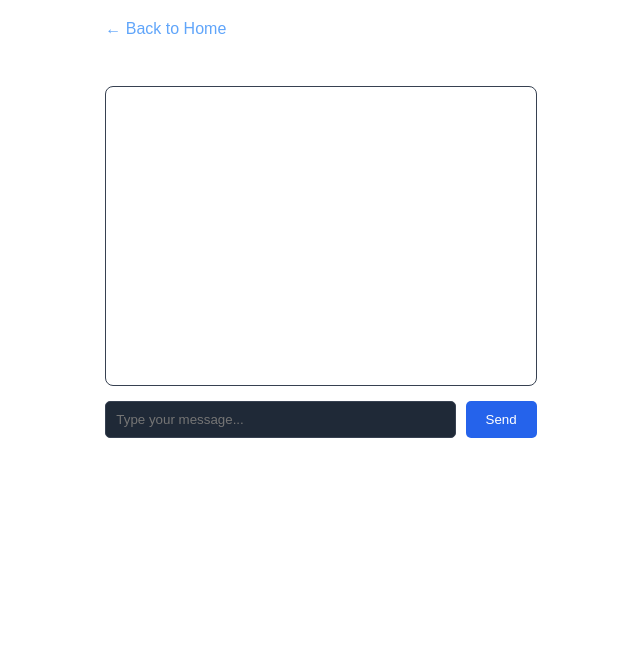
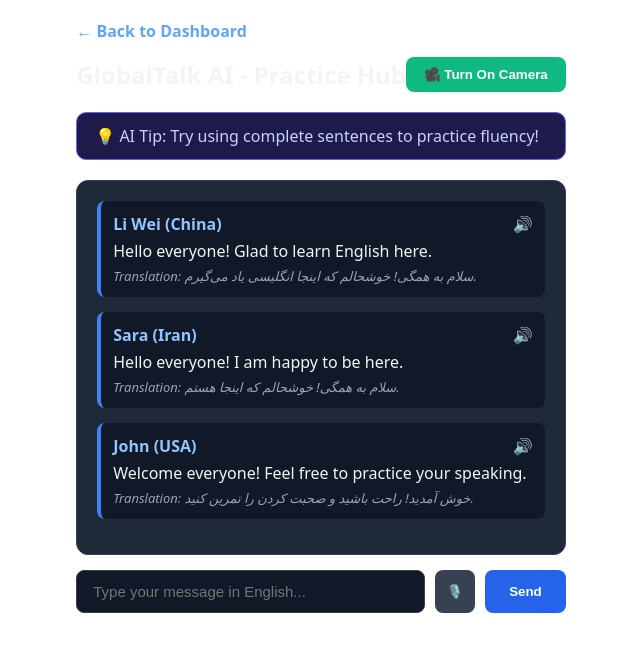
Before and after one commit to Talkbrige999/askenglish.app, a Next.js app: page /chat in a window 1280 px wide. Shown: the top 652 px of the page, without its empty margins (319-959 px from the left). Built offline with nearby package versions, Linux system fonts and the light colour scheme.

Commit message:
Enhance chat functionality with voice and video support

```diff
--- a/app/chat/page.js
+++ b/app/chat/page.js
@@ -1,48 +1,198 @@
-
 'use client';
 
-import { useState } from 'react';
+import { useState, useRef } from 'react';
 import Link from 'next/link';
 
 export default function ChatPage() {
   const [messages, setMessages] = useState([
-    { id: 1, sender: 'AI Instructor', text: 'Hello! How can I help you practice today?' }
+    { id: 1, sender: 'Li Wei (China)', text: 'Hello everyone! Glad to learn English here.', translated: 'سلام به همگی! خوشحالم که اینجا انگلیسی یاد می‌گیرم.' },
+    { id: 2, sender: 'Sara (Iran)', text: 'Hello everyone! I am happy to be here.', translated: 'سلام به همگی! خوشحالم که اینجا هستم.' },
+    { id: 3, sender: 'John (USA)', text: 'Welcome everyone! Feel free to practice your speaking.', translated: 'خوش آمدید! راحت باشید و صحبت کردن را تمرین کنید.' }
   ]);
+
   const [input, setInput] = useState('');
+  const [aiTip, setAiTip] = useState('💡 AI Tip: Try using complete sentences to practice fluency!');
+  const [isVideoOn, setIsVideoOn] = useState(false);
+  const [isRecording, setIsRecording] = useState(false);
+  const [audioUrl, setAudioUrl] = useState(null);
+
+  const videoRef = useRef(null);
+  const streamRef = useRef(null);
+  const mediaRecorderRef = useRef(null);
+  const audioChunksRef = useRef([]);
+
+  // مدیریت دوربین
+  const toggleVideo = async () => {
+    if (isVideoOn) {
+      if (streamRef.current) {
+        streamRef.current.getTracks().forEach((track) => track.stop());
+        streamRef.current = null;
+      }
+      setIsVideoOn(false);
+    } else {
+      try {
+        const stream = await navigator.mediaDevices.getUserMedia({ video: true, audio: true });
+        streamRef.current = stream;
+        if (videoRef.current) {
+          videoRef.current.srcObject = stream;
+        }
+        setIsVideoOn(true);
+      } catch (err) {
+        alert('لطفاً دسترسی به دوربین و میکروفون را در مرورگر تأیید کنید.');
+      }
+    }
+  };
+
+  // مدیریت ضبط صدا (Voice Message)
+  const startRecording = async () => {
+    try {
+      const stream = await navigator.mediaDevices.getUserMedia({ audio: true });
+      mediaRecorderRef.current = new MediaRecorder(stream);
+      audioChunksRef.current = [];
+
+      mediaRecorderRef.current.ondataavailable = (e) => {
+        if (e.data.size > 0) audioChunksRef.current.push(e.data);
+      };
+
+      mediaRecorderRef.current.onstop = () => {
+        const audioBlob = new Blob(audioChunksRef.current, { type: 'audio/webm' });
+        const url = URL.createObjectURL(audioBlob);
+        setAudioUrl(url);
+      };
+
+      mediaRecorderRef.current.start();
+      setIsRecording(true);
+    } catch (err) {
+      alert('دسترسی به میکروفون داده نشد.');
+    }
+  };
+
+  const stopRecording = () => {
+    if (mediaRecorderRef.current && isRecording) {
+      mediaRecorderRef.current.stop();
+      setIsRecording(false);
+    }
+  };
+
+  // تلفظ متن (Text to Speech)
+  const speakText = (text) => {
+    if ('speechSynthesis' in window) {
+      const utterance = new SpeechSynthesisUtterance(text);
+      utterance.lang = 'en-US';
+      window.speechSynthesis.speak(utterance);
+    }
+  };
 
   const handleSend = (e) => {
     e.preventDefault();
-    if (!input.trim()) return;
-    setMessages((prev) => [...prev, { id: Date.now(), sender: 'You', text: input }]);
+    if (!input.trim() && !audioUrl) return;
+
+    const newMessage = {
+      id: Date.now(),
+      sender: 'You',
+      text: input || '🎤 Voice Message Attached',
+      audio: audioUrl,
+      translated: ''
+    };
+
+    setMessages((prev) => [...prev, newMessage]);
     setInput('');
+    setAudioUrl(null);
+
+    // پاسخ هوشمند و خودکار AI
+    setTimeout(() => {
+      setMessages((prev) => [
+        ...prev,
+        {
+          id: Date.now() + 1,
+          sender: 'AI Tutor',
+          text: 'Great effort! Your sentence structure looks good. Keep going!',
+          translated: 'تلاش عالی بود! ساختار جمله شما خوب به نظر می‌رسد. ادامه دهید!'
+        }
+      ]);
+      setAiTip('💡 AI Tip: Fantastic practice! Try using longer sentences next time.');
+    }, 1200);
   };
 
   return (
-    <div style={{ padding: '20px', maxWidth: '800px', margin: '0 auto', color: '#fff' }}>
-      <Link href="/" style={{ color: '#60a5fa', textDecoration: 'none' }}>
-        &larr; Back to Home
+    <div style={{ padding: '20px', maxWidth: '900px', margin: '0 auto', color: '#f3f4f6', fontFamily: 'system-ui, sans-serif' }}>
+      <Link href="/" style={{ color: '#60a5fa', textDecoration: 'none', fontWeight: 'bold' }}>
+        &larr; Back to Dashboard
       </Link>
-      <h2 style={{ marginTop: '20px' }}>Global Chat</h2>
-      <div style={{ border: '1px solid #374151', padding: '15px', borderRadius: '8px', minHeight: '300px', marginBottom: '15px' }}>
+
+      <div style={{ display: 'flex', justifyContent: 'space-between', alignItems: 'center', marginTop: '15px' }}>
+        <h2>GlobalTalk AI - Practice Hub</h2>
+        <button
+          onClick={toggleVideo}
+          style={{
+            padding: '10px 18px',
+            borderRadius: '8px',
+            background: isVideoOn ? '#ef4444' : '#10b981',
+            color: '#fff',
+            border: 'none',
+            cursor: 'pointer',
+            fontWeight: 'bold'
+          }}
+        >
+          {isVideoOn ? '📹 Turn Off Camera' : '🎥 Turn On Camera'}
+        </button>
+      </div>
+
+      {isVideoOn && (
+        <div style={{ marginTop: '15px', borderRadius: '12px', overflow: 'hidden', background: '#000', height: '260px', border: '2px solid #3b82f6' }}>
+          <video ref={videoRef} autoPlay playsInline muted style={{ width: '100%', height: '100%', objectFit: 'cover' }} />
+        </div>
+      )}
+
+      <div style={{ background: '#1e1b4b', border: '1px solid #6366f1', padding: '12px 18px', borderRadius: '10px', margin: '20px 0', color: '#c7d2fe' }}>
+        {aiTip}
+      </div>
+
+      <div style={{ background: '#1f2937', border: '1px solid #374151', padding: '20px', borderRadius: '12px', minHeight: '350px', maxHeight: '450px', overflowY: 'auto' }}>
         {messages.map((m) => (
-          <div key={m.id} style={{ marginBottom: '10px' }}>
-            <strong>{m.sender}: </strong>
-            <span>{m.text}</span>
+          <div key={m.id} style={{ marginBottom: '15px', background: '#111827', padding: '12px', borderRadius: '8px', borderLeft: '4px solid #3b82f6' }}>
+            <div style={{ display: 'flex', justifyContent: 'space-between', marginBottom: '5px' }}>
+              <strong style={{ color: '#93c5fd' }}>{m.sender}</strong>
+              <button onClick={() => speakText(m.text)} style={{ background: 'none', border: 'none', cursor: 'pointer', fontSize: '16px' }} title="Listen">
+                🔊
+              </button>
+            </div>
+            <p style={{ margin: '0 0 5px 0' }}>{m.text}</p>
+            {m.translated && <p style={{ margin: 0, fontSize: '13px', color: '#9ca3af', fontStyle: 'italic' }}>Translation: {m.translated}</p>}
+            {m.audio && <audio src={m.audio} controls style={{ marginTop: '8px', height: '30px', width: '100%' }} />}
           </div>
         ))}
       </div>
-      <form onSubmit={handleSend} style={{ display: 'flex', gap: '10px' }}>
+
+      <form onSubmit={handleSend} style={{ display: 'flex', gap: '10px', marginTop: '15px' }}>
         <input
           type="text"
           value={input}
           onChange={(e) => setInput(e.target.value)}
-          placeholder="Type your message..."
-          style={{ flex: 1, padding: '10px', borderRadius: '5px', border: '1px solid #374151', background: '#1f2937', color: '#fff' }}
+          placeholder="Type your message in English..."
+          style={{ flex: 1, padding: '12px 16px', borderRadius: '8px', border: '1px solid #374151', background: '#111827', color: '#fff', fontSize: '15px' }}
         />
-        <button type="submit" style={{ padding: '10px 20px', borderRadius: '5px', background: '#2563eb', color: '#fff', border: 'none', cursor: 'pointer' }}>
+
+        {!isRecording ? (
+          <button type="button" onClick={startRecording} style={{ padding: '12px', borderRadius: '8px', background: '#374151', color: '#fff', border: 'none', cursor: 'pointer' }} title="Record Voice">
+            🎙️
+          </button>
+        ) : (
+          <button type="button" onClick={stopRecording} style={{ padding: '12px', borderRadius: '8px', background: '#ef4444', color: '#fff', border: 'none', cursor: 'pointer' }} title="Stop Recording">
+            ⏹️ Recording...
+          </button>
+        )}
+
+        <button type="submit" style={{ padding: '12px 24px', borderRadius: '8px', background: '#2563eb', color: '#fff', border: 'none', cursor: 'pointer', fontWeight: 'bold' }}>
           Send
         </button>
       </form>
+
+      {audioUrl && (
+        <div style={{ marginTop: '10px', fontSize: '13px', color: '#34d399' }}>
+          ✓ Voice message ready to send!
+        </div>
+      )}
     </div>
   );
 }
```
